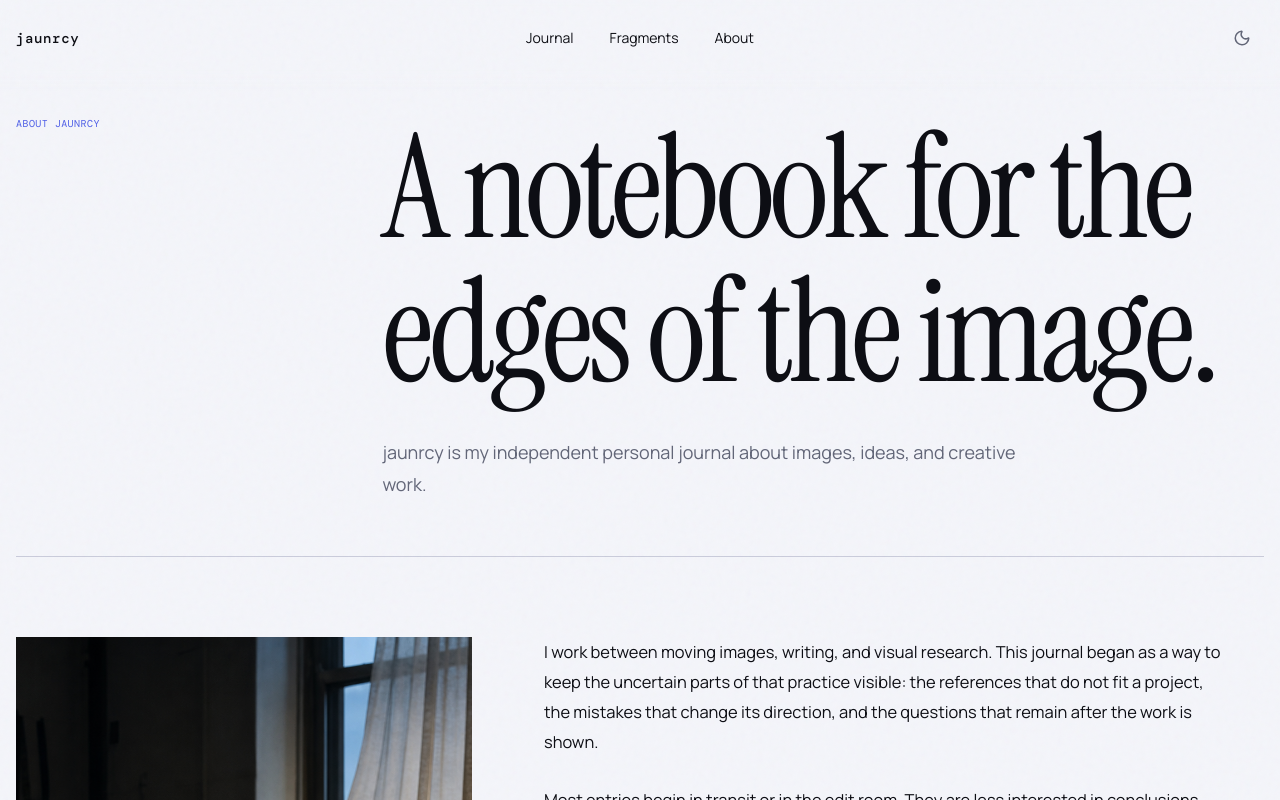
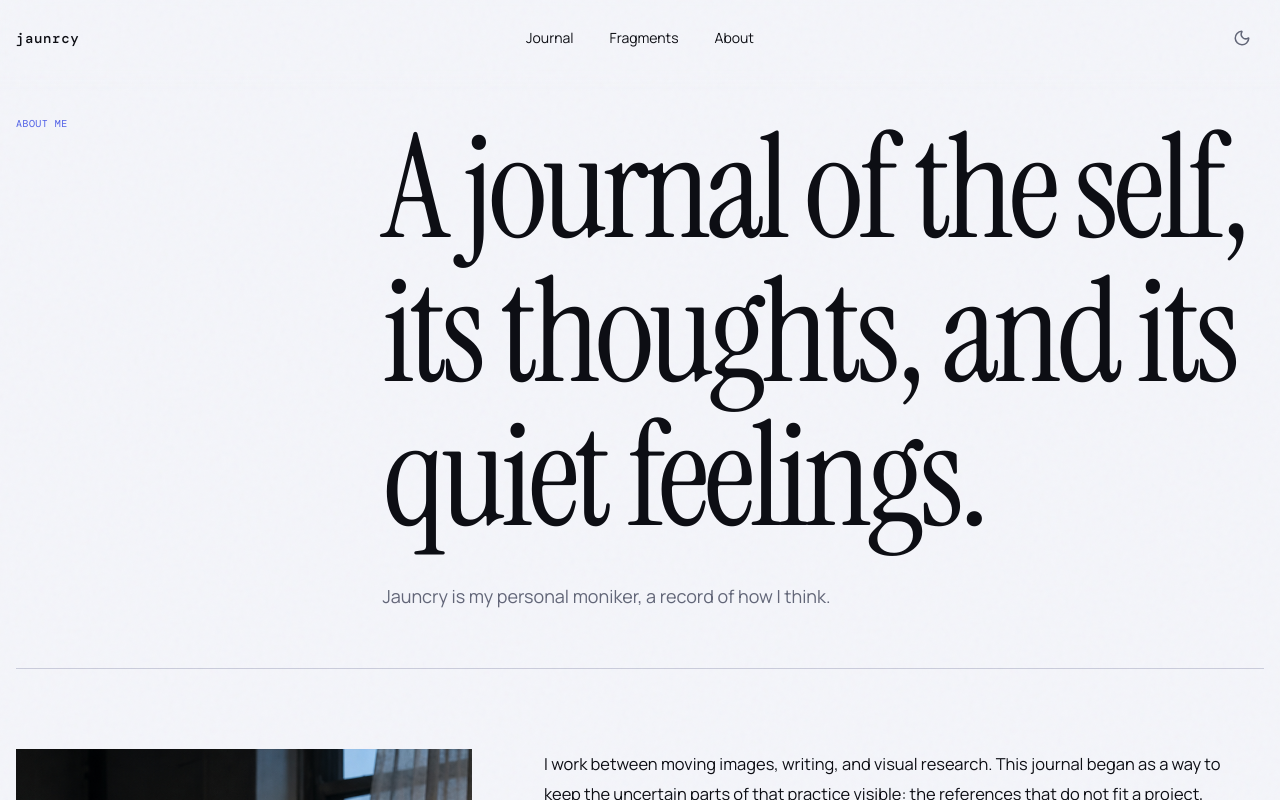
Before and after one commit to Jaunatis3301/Jaunatis3301.github.io, a Next.js app: page /about in a window 1280 px wide. Shown: the top 800 px of the page. Built offline with nearby package versions, Linux system fonts and the light colour scheme; a web font is replaced by a local one.

Commit message:
Update page.tsx

```diff
--- a/app/about/page.tsx
+++ b/app/about/page.tsx
@@ -12,13 +12,13 @@ export default function About() {
       <SiteHeader />
       <main id="main" className="page-shell pb-24 pt-10">
         <header className="grid gap-8 border-b rule pb-14 md:grid-cols-[.55fr_1.45fr]">
-          <p className="meta text-[10px] uppercase text-[var(--accent)]">About jaunrcy</p>
+          <p className="meta text-[10px] uppercase text-[var(--accent)]">About me</p>
           <div>
             <h1 className="display text-6xl sm:text-8xl lg:text-[9rem]">
-              A notebook for the edges of the image.
+              A journal of the self, its thoughts, and its quiet feelings.
             </h1>
             <p className="mt-8 max-w-2xl text-lg leading-8 text-[var(--muted)]">
-              jaunrcy is my independent personal journal about images, ideas, and creative work.
+              Jauncry is my personal moniker, a record of how I think.
             </p>
           </div>
         </header>
```
